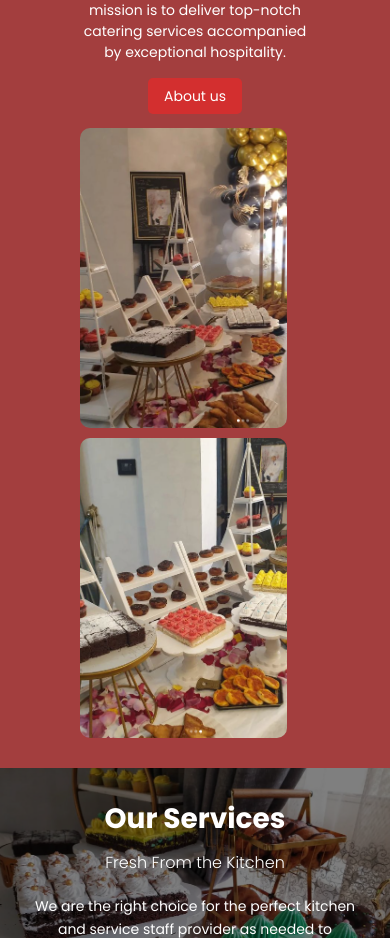
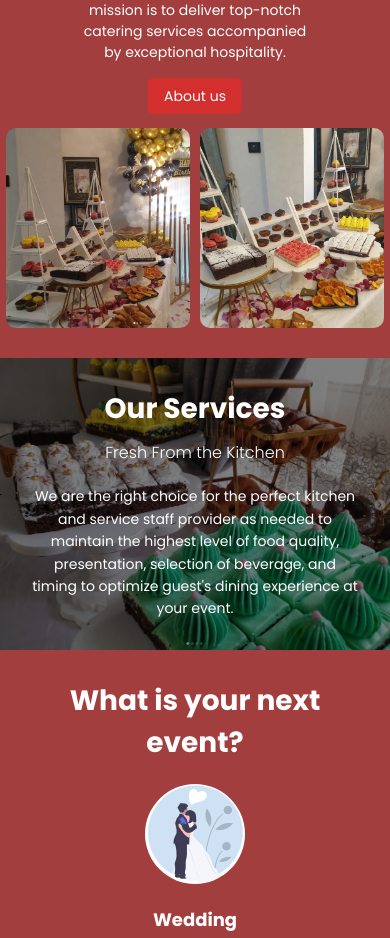
Before and after one commit to kidus-t-w/catering, a React (Vite) app: page / in a window 390 px wide. Shown: the part 1025-1963 px from the top of the page. Built offline with nearby package versions, Linux system fonts and the light colour scheme.

Commit message:
Modified mobile view

```diff
--- a/src/components/GetToKnowUs/GetToKnowUs.styles.ts
+++ b/src/components/GetToKnowUs/GetToKnowUs.styles.ts
@@ -123,7 +123,6 @@ export const AboutImages = styled.div`
   gap: 20px;
 
   @media (max-width: 768px) {
-    flex-direction: column;
     gap: 10px;
     margin-top: 20px;
   }
@@ -137,7 +136,7 @@ export const AboutImage = styled.img`
   border-radius: 10px;
 
   @media (max-width: 768px) {
-    max-width: 90%;
-    max-height: 300px;
+    max-width: 80%;
+    max-height: 200px;
   }
 `;
```
